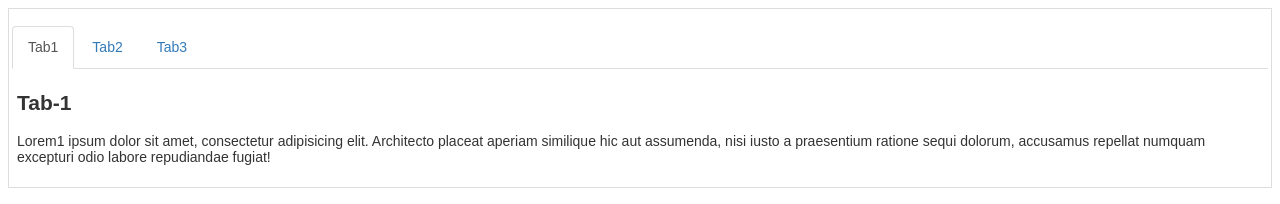
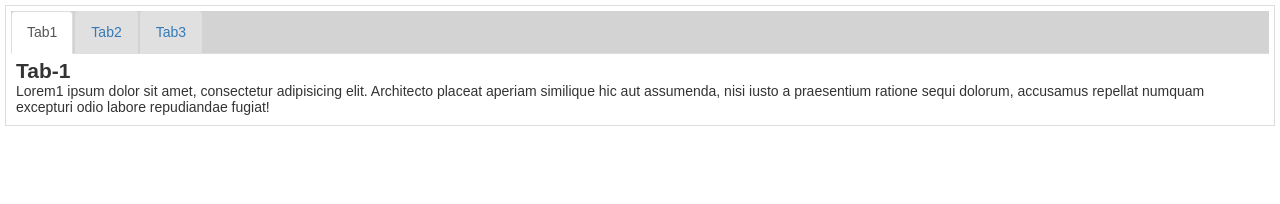
Before and after one commit to ProgSelC/js_07-08, a plain HTML site: page index.html in a window 1280 px wide. Both pictures are taken after a click on the link "Tab1". Drawn offline with nearby package versions, Linux system fonts and the light colour scheme.

Commit message:
Refactoring and css revision

```diff
--- a/css/style.css
+++ b/css/style.css
@@ -1,32 +1,39 @@
+* {
+    margin: 0;
+    padding: 0;
+}
+
 body {
+    color: #333;
+    font-family: PTSans,sans-serif;
     font-size: 14px;
-    font-family: PTSans,sans-serif;
-    color: #333;
 }
 
 .tab-wrapper {
-    padding: 3px;
+    margin: 5px;
+    padding: 5px;
     border: 1px solid #ddd;
 }
 
 .nav-tabs::after {
     display: table;
-    content: " ";
     clear: both;
+    content: ' ';
 }
 
 .nav-tabs {
+    margin-bottom: 0;
     padding-left: 0;
-    margin-bottom: 0;
+    border-bottom: 1px solid #ddd;
+    background-color: #d3d3d3;
     list-style: none;
-    border-bottom: 1px solid #ddd;
 }
 
 .nav-tabs>li {
+    display: block;
+    position: relative;
+    margin-bottom: -1px;
     float: left;
-    margin-bottom: -1px;
-    position: relative;
-    display: block;
 }
 
 .nav-tabs>li>a {
@@ -34,32 +41,27 @@ body {
     position: relative;
     margin-right: 2px;
     padding: 10px 15px;
+    transition: .2s ease;
     border: 1px solid transparent;
     border-radius: 4px 4px 0 0;
+    background-color: #e0e0e0;
+    color: #337ab7;
     line-height: 1.5;
-    color: #337ab7;
     text-decoration: none;
-    transition: .2s ease;
-}
-
-.nav-taba>li>a:active,
-.nav-tabs>li>a:focus,
-.nav-tabs>li>a:hover {
-    color: #444;
-    background: #f7f7f7;
 }
 
 .nav-tabs>li>a:hover {
     border-color: #eee #eee #ddd;
+    background-color: #e7e7e7;
+    color: #444;
 }
 
-.nav-tabs>li.active>a,
-.nav-tabs>li.active>a:focus,
-.nav-tabs>li.active>a:hover {
-    color: #555;
-    background-color: #fff;
+.nav-tabs>.active>a,
+.nav-tabs>.active>a:hover {
     border: 1px solid #ddd;
     border-bottom-color: transparent;
+    background-color: #fff;
+    color: #555;
 }
 
 .tab-content>.tab-pane {
@@ -72,10 +74,10 @@ body {
 }
 
 .fade {
+    -o-transition: opacity .5s linear;
+    -webkit-transition: opacity .5s linear;
+    transition: opacity .5s linear;
     opacity: 0;
-    -webkit-transition: opacity .5s linear;
-    -o-transition: opacity .5s linear;
-    transition: opacity .5s linear;
 }
 
 .in {
--- a/js/script.js
+++ b/js/script.js
@@ -2,16 +2,21 @@
      $(document).ready(function () {
          $('.nav-tabs a').on('click', function(e) {
              e.preventDefault();
+             var $tab = $(this).parent();
+             $tab.siblings('.active').removeClass('active');
+             $tab.addClass('active');
+
              var id = $(e.target).attr('href');
-             $('.nav-tabs li').removeClass('active');
-             $(this).parent().addClass('active');
+             var $thisTabPane = $('.tab-content ' + id);
+             $thisTabPane.siblings('.active').removeClass('active');
+             $thisTabPane.addClass('active');
 
-             $('.tab-content .tab-pane').removeClass('active in');
-             $('.tab-content ' + id).addClass('active');
-             setTimeout(function(){
-                $('.tab-content ' + id).addClass('in');
-             }, 50)
-
+             if($thisTabPane.hasClass('fade')){
+                 $thisTabPane.siblings('.in').removeClass('in');
+                 setTimeout(function(){
+                    $thisTabPane.addClass('in');
+                 }, 50);
+             }
          });
      });
  })(jQuery);
```
